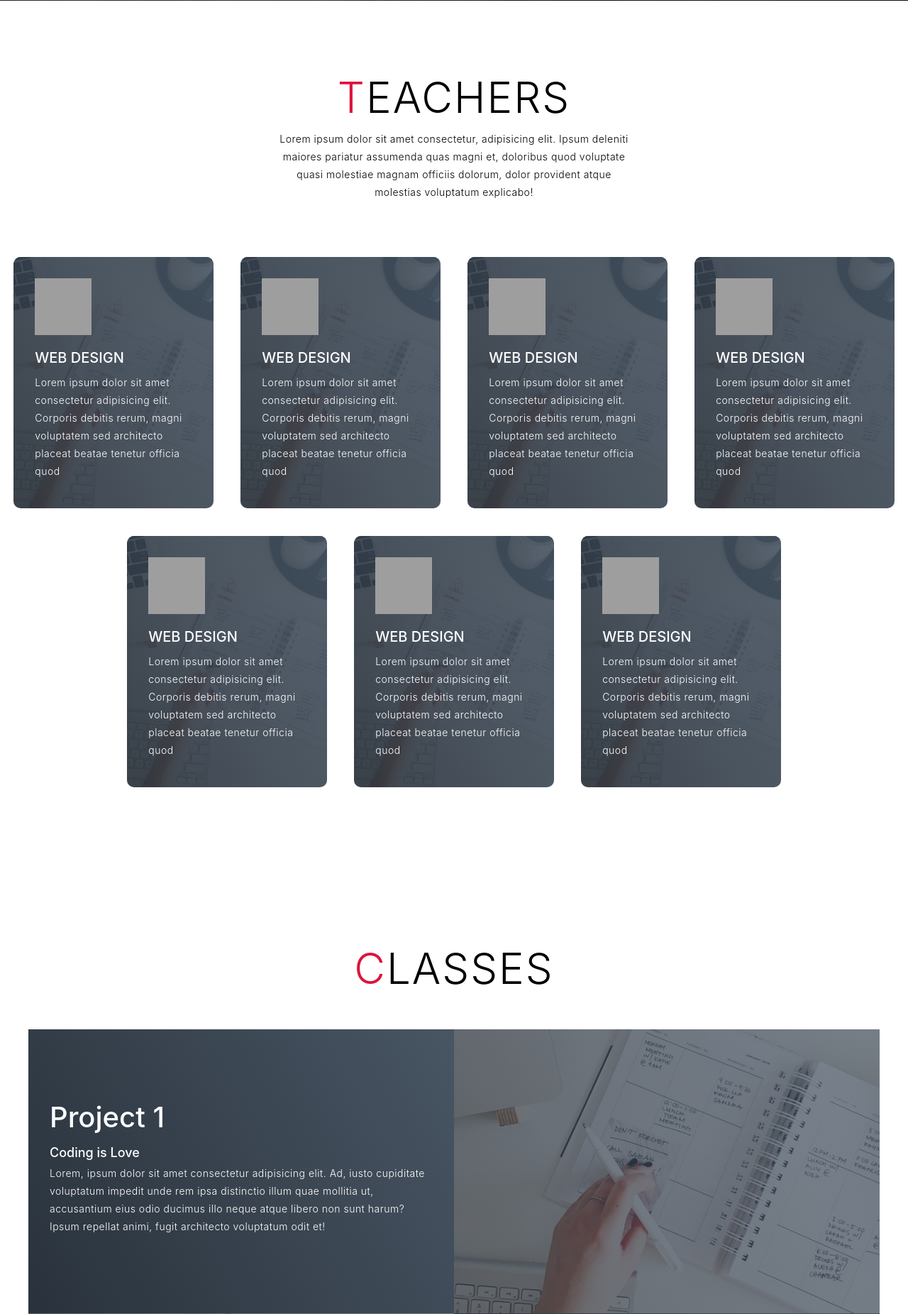
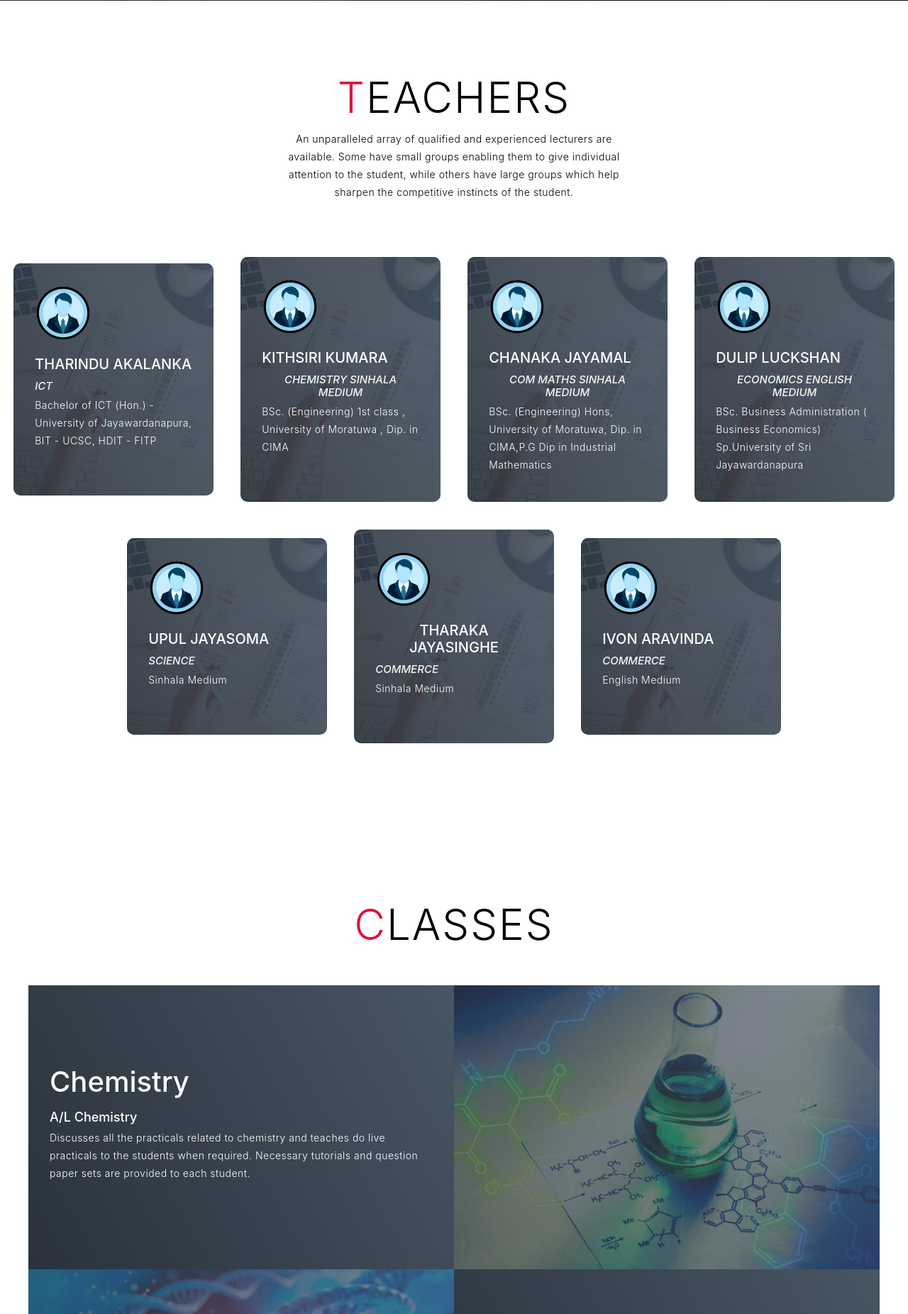
Before and after one commit to pasanmax/SipsewanaEDU, a PHP site: page / in a window 1280 px wide. Shown: the part 799-2650 px from the top of the page at 71% size. Run offline with PHP 8.4, Linux system fonts and the light colour scheme; some libraries are stand-ins or nearby versions; grey boxes are pictures that could not be loaded.

Commit message:
Stage 18 - Final Release 1.0

```diff
--- a/index.php
+++ b/index.php
@@ -66,51 +66,50 @@ if(!isset($_SESSION))
     <div class="lecturers container">
       <div class="lecturers-top">
         <h1 class="section-title"><span>T</span>eachers</h1>
-        <p>Lorem ipsum dolor sit amet consectetur, adipisicing elit. Ipsum deleniti maiores pariatur assumenda quas
-          magni et, doloribus quod voluptate quasi molestiae magnam officiis dolorum, dolor provident atque molestias
-          voluptatum explicabo!</p>
+        <p>An unparalleled array of qualified and experienced lecturers are available.
+           Some have small groups enabling them to give individual attention to the student, while others have large groups which help sharpen the competitive instincts of the student.</p>
       </div>
       <div class="lecturers-bottom">
         <div class="lecturers-item">
-          <div class="icon"><img src="https://img.icons8.com/bubbles/100/000000/services.png" /></div>
-          <h2>Web Design</h2>
-          <p>Lorem ipsum dolor sit amet consectetur adipisicing elit. Corporis debitis rerum, magni voluptatem sed
-            architecto placeat beatae tenetur officia quod</p>
+          <div class="icon"><img src="./dist/img/appImages/lecturer.png" /></div>
+          <h2>THARINDU AKALANKA</h2>
+          <h4 style="color: whitesmoke;"><i>ICT</i></h4>
+          <p>Bachelor of ICT (Hon.) - University of Jayawardanapura, BIT - UCSC, HDIT - FITP<br>&nbsp;</p>
         </div>
         <div class="lecturers-item">
-          <div class="icon"><img src="https://img.icons8.com/bubbles/100/000000/services.png" /></div>
-          <h2>Web Design</h2>
-          <p>Lorem ipsum dolor sit amet consectetur adipisicing elit. Corporis debitis rerum, magni voluptatem sed
-            architecto placeat beatae tenetur officia quod</p>
+          <div class="icon"><img src="./dist/img/appImages/lecturer.png" /></div>
+          <h2>KITHSIRI KUMARA</h2>
+          <h4 style="color: whitesmoke;"><i>CHEMISTRY SINHALA MEDIUM</i></h4>
+          <p>BSc. (Engineering) 1st class , University of Moratuwa , Dip. in CIMA<br>&nbsp;</p>
         </div>
         <div class="lecturers-item">
-          <div class="icon"><img src="https://img.icons8.com/bubbles/100/000000/services.png" /></div>
-          <h2>Web Design</h2>
-          <p>Lorem ipsum dolor sit amet consectetur adipisicing elit. Corporis debitis rerum, magni voluptatem sed
-            architecto placeat beatae tenetur officia quod</p>
+          <div class="icon"><img src="./dist/img/appImages/lecturer.png" /></div>
+          <h2>CHANAKA JAYAMAL</h2>
+          <h4 style="color: whitesmoke;"><i>COM MATHS SINHALA MEDIUM</i></h4>
+          <p>BSc. (Engineering) Hons, University of Moratuwa, Dip. in CIMA,P.G Dip in Industrial Mathematics</p>
         </div>
         <div class="lecturers-item">
-          <div class="icon"><img src="https://img.icons8.com/bubbles/100/000000/services.png" /></div>
-          <h2>Web Design</h2>
-          <p>Lorem ipsum dolor sit amet consectetur adipisicing elit. Corporis debitis rerum, magni voluptatem sed
-            architecto placeat beatae tenetur officia quod</p>
+          <div class="icon"><img src="./dist/img/appImages/lecturer.png" /></div>
+          <h2>DULIP LUCKSHAN</h2>
+          <h4 style="color: whitesmoke;"><i>ECONOMICS ENGLISH MEDIUM</i></h4>
+          <p>BSc. Business Administration ( Business Economics) Sp.University of Sri Jayawardanapura</p>
         </div>
 
         <div class="lecturers-item">
-          <div class="icon"><img src="https://img.icons8.com/bubbles/100/000000/services.png" /></div>
-          <h2>Web Design</h2>
-          <p>Lorem ipsum dolor sit amet consectetur adipisicing elit. Corporis debitis rerum, magni voluptatem sed
-            architecto placeat beatae tenetur officia quod</p>
+          <div class="icon"><img src="./dist/img/appImages/lecturer.png" /></div>
+          <h2>UPUL JAYASOMA</h2>
+          <h4 style="color: whitesmoke;"><i>SCIENCE</i></h4>
+          <p>Sinhala Medium<br>&nbsp;</p>
         </div><div class="lecturers-item">
-          <div class="icon"><img src="https://img.icons8.com/bubbles/100/000000/services.png" /></div>
-          <h2>Web Design</h2>
-          <p>Lorem ipsum dolor sit amet consectetur adipisicing elit. Corporis debitis rerum, magni voluptatem sed
-            architecto placeat beatae tenetur officia quod</p>
+          <div class="icon"><img src="./dist/img/appImages/lecturer.png" /></div>
+          <h2>THARAKA JAYASINGHE</h2>
+          <h4 style="color: whitesmoke;"><i>COMMERCE</i></h4>
+          <p>Sinhala Medium<br>&nbsp;</p>
         </div><div class="lecturers-item">
-          <div class="icon"><img src="https://img.icons8.com/bubbles/100/000000/services.png" /></div>
-          <h2>Web Design</h2>
-          <p>Lorem ipsum dolor sit amet consectetur adipisicing elit. Corporis debitis rerum, magni voluptatem sed
-            architecto placeat beatae tenetur officia quod</p>
+          <div class="icon"><img src="./dist/img/appImages/lecturer.png" /></div>
+          <h2>IVON ARAVINDA</h2>
+          <h4 style="color: whitesmoke;"><i>COMMERCE</i></h4>
+          <p>English Medium<br>&nbsp;</p>
         </div>
       </div>
     </div>
@@ -126,62 +125,75 @@ if(!isset($_SESSION))
       <div class="all-classes">
         <div class="classes-item">
           <div class="classes-info">
-            <h1>Project 1</h1>
-            <h2>Coding is Love</h2>
-            <p>Lorem, ipsum dolor sit amet consectetur adipisicing elit. Ad, iusto cupiditate voluptatum impedit unde
-              rem ipsa distinctio illum quae mollitia ut, accusantium eius odio ducimus illo neque atque libero non sunt
-              harum? Ipsum repellat animi, fugit architecto voluptatum odit et!</p>
+            <h1>Chemistry</h1>
+            <h2>A/L Chemistry</h2>
+            <p>Discusses all the practicals related to chemistry and teaches do live practicals to the students when required.
+              Necessary tutorials and question paper sets are provided to each student.
+            </p>
           </div>
           <div class="classes-img">
-            <img src="./dist/img/appImages/img-1.png" alt="img">
+            <img src="./dist/img/appImages/chemistry.jpg" alt="img">
           </div>
         </div>
         <div class="classes-item">
           <div class="classes-info">
-            <h1>Project 2</h1>
-            <h2>Coding is Love</h2>
-            <p>Lorem, ipsum dolor sit amet consectetur adipisicing elit. Ad, iusto cupiditate voluptatum impedit unde
-              rem ipsa distinctio illum quae mollitia ut, accusantium eius odio ducimus illo neque atque libero non sunt
-              harum? Ipsum repellat animi, fugit architecto voluptatum odit et!</p>
+            <h1>Biology</h1>
+            <h2>A/L Biology</h2>
+            <p>Biology lessons are taught in a very interesting way and tutorials with color pictures related to the lessons are also provided.</p>
           </div>
           <div class="classes-img">
-            <img src="./dist/img/appImages/img-1.png" alt="img">
+            <img src="./dist/img/appImages/bio.jpg" alt="img">
           </div>
         </div>
         <div class="classes-item">
           <div class="classes-info">
-            <h1>Project 3</h1>
-            <h2>Coding is Love</h2>
-            <p>Lorem, ipsum dolor sit amet consectetur adipisicing elit. Ad, iusto cupiditate voluptatum impedit unde
-              rem ipsa distinctio illum quae mollitia ut, accusantium eius odio ducimus illo neque atque libero non sunt
-              harum? Ipsum repellat animi, fugit architecto voluptatum odit et!</p>
+            <h1>Physics</h1>
+            <h2>A/L Physics</h2>
+            <p>The tutorial for all the physics related lessons is given at the beginning and videos are shown.
+              In addition, past papers problmes related to them are also discussed at the same time.</p>
           </div>
           <div class="classes-img">
-            <img src="./dist/img/appImages/img-1.png" alt="img">
+            <img src="./dist/img/appImages/physics.jpg" alt="img">
           </div>
         </div>
         <div class="classes-item">
           <div class="classes-info">
-            <h1>Project 4</h1>
-            <h2>Coding is Love</h2>
-            <p>Lorem, ipsum dolor sit amet consectetur adipisicing elit. Ad, iusto cupiditate voluptatum impedit unde
-              rem ipsa distinctio illum quae mollitia ut, accusantium eius odio ducimus illo neque atque libero non sunt
-              harum? Ipsum repellat animi, fugit architecto voluptatum odit et!</p>
+            <h1>ICT</h1>
+            <h2>A/L ICT</h2>
+            <p>It teaches the ICT subject in a very simple way and also explains how to write answers to the question papers through practical activities.</p>
           </div>
           <div class="classes-img">
-            <img src="./dist/img/appImages/img-1.png" alt="img">
+            <img src="./dist/img/appImages/ict.jpg" alt="img">
           </div>
         </div>
         <div class="classes-item">
           <div class="classes-info">
-            <h1>Project 5</h1>
-            <h2>Coding is Love</h2>
-            <p>Lorem, ipsum dolor sit amet consectetur adipisicing elit. Ad, iusto cupiditate voluptatum impedit unde
-              rem ipsa distinctio illum quae mollitia ut, accusantium eius odio ducimus illo neque atque libero non sunt
-              harum? Ipsum repellat animi, fugit architecto voluptatum odit et!</p>
+            <h1>History</h1>
+            <h2>O/L History</h2>
+            <p>Students are taught to memorize very intersting ancient stories about the history of the country and the world. All tutorials and notes are provided at the beginning of the lesson.</p>
           </div>
           <div class="classes-img">
-            <img src="./dist/img/appImages/img-1.png" alt="img">
+            <img src="./dist/img/appImages/history.jpg" alt="img">
+          </div>
+        </div>
+        <div class="classes-item">
+          <div class="classes-info">
+            <h1>Sinhala</h1>
+            <h2>O/L Sinhala</h2>
+            <p>Sinhala language and literature are taught correctly from beginning. Students are also taught to write grammar rules and answer questions correctly.</p>
+          </div>
+          <div class="classes-img">
+            <img src="./dist/img/appImages/sinhala.png" alt="img">
+          </div>
+        </div>
+        <div class="classes-item">
+          <div class="classes-info">
+            <h1>Commerce</h1>
+            <h2>O/L Commerce</h2>
+            <p>The subject of Business Studies  is taught in a very interesting and simple way. Identifies new business opportunities and guides every student to enter the world through them</p>
+          </div>
+          <div class="classes-img">
+            <img src="./dist/img/appImages/commerce.jpg" alt="img">
           </div>
         </div>
       </div>
@@ -199,13 +211,11 @@ if(!isset($_SESSION))
       </div>
       <div class="col-right">
         <h1 class="section-title">About <span>Us</span></h1>
-        <h2>Front End Developer</h2>
-        <p>Lorem ipsum, dolor sit amet consectetur adipisicing elit. Asperiores, velit alias eius non illum beatae atque
-          repellat ratione qui veritatis repudiandae adipisci maiores. At inventore necessitatibus deserunt
-          exercitationem cumque earum omnis ipsum rem accusantium quis, quas quia, accusamus provident suscipit magni!
-          Expedita sint ad dolore, commodi labore nihil velit earum ducimus nulla quae nostrum fugit aut, deserunt
-          reprehenderit libero enim!</p>
-        <a href="#" style="color: black;" class="ctas">Download Resume</a>
+        <h2>Sipsewana</h2>
+        <p>Sipsewana Institute is the pioneer Higher Education in Sri Lanka sice 2010.The Sipsewana brand is now synonymou with educational excellence and market leadership in the country's educational landscape.
+        Our sole aim is to encourage the children of our nation to reach goals in such a place where they can fully concenrate without any disturbance while enjoying the great facilities with the sole intention of winnig the future.
+        </p>
+        <a href="#contact" style="color: black;" class="ctas">Contact US</a>
       </div>
     </div>
   </section>
@@ -222,22 +232,22 @@ if(!isset($_SESSION))
           <div class="icon"><img src="https://img.icons8.com/bubbles/100/000000/phone.png" /></div>
           <div class="contact-info">
             <h1>Phone</h1>
-            <h2>+1 234 123 1234</h2>
-            <h2>+1 234 123 1234</h2>
+            <h2>071 778 2366</h2>
+
           </div>
         </div>
         <div class="contact-item">
           <div class="icon"><img src="https://img.icons8.com/bubbles/100/000000/new-post.png" /></div>
           <div class="contact-info">
             <h1>Email</h1>
-            <h2><a href="#">info@gmail.com</a></h2>
+            <h2><a href="mailto:sipsewana@gmail.com">sipsewana@gmail.com</a></h2>
           </div>
         </div>
         <div class="contact-item">
           <div class="icon"><img src="https://img.icons8.com/bubbles/100/000000/map-marker.png" /></div>
           <div class="contact-info">
             <h1>Address</h1>
-            <h2>Fatikchhari, Chittagong, Bangladesh</h2>
+            <h2>Sipsewana Institute,Ihala-Karagahamuna,Ganemulla Rd,Kadawatha.</h2>
           </div>
         </div>
       </div>
@@ -257,11 +267,11 @@ if(!isset($_SESSION))
             <a href="./pages/Director/Login.php">Director</a>
         </div>
 
-        <div class="box">
+        <!-- <div class="box">
             <h3>Quick links</h3>
             <a href="#"><p><i class="fas fa-search"></i>Find a class</p></a>
             <a href="#"><p><i class="fas fa-search"></i>Find a teacher</p></a>
-        </div>
+        </div> -->
         <div class="box">
           <h3>Social links</h3>
           <a href="#"><p><i class="fab fa-facebook"></i>Facebook</p></a>
```
Also changed, not shown: dist/img/appImages/ITol.jpg (added), dist/img/appImages/Studying.jpg (added), dist/img/appImages/bio.jpg (added), dist/img/appImages/chemistry.jpg (added), dist/img/appImages/commerce.jpg (added), dist/img/appImages/history.jpg (added), dist/img/appImages/ict.jpg (added), dist/img/appImages/lecturer.png (added), dist/img/appImages/physics.jpg (added), dist/img/appImages/sciecne.jpg (added), dist/img/appImages/sinhala.png (added).
